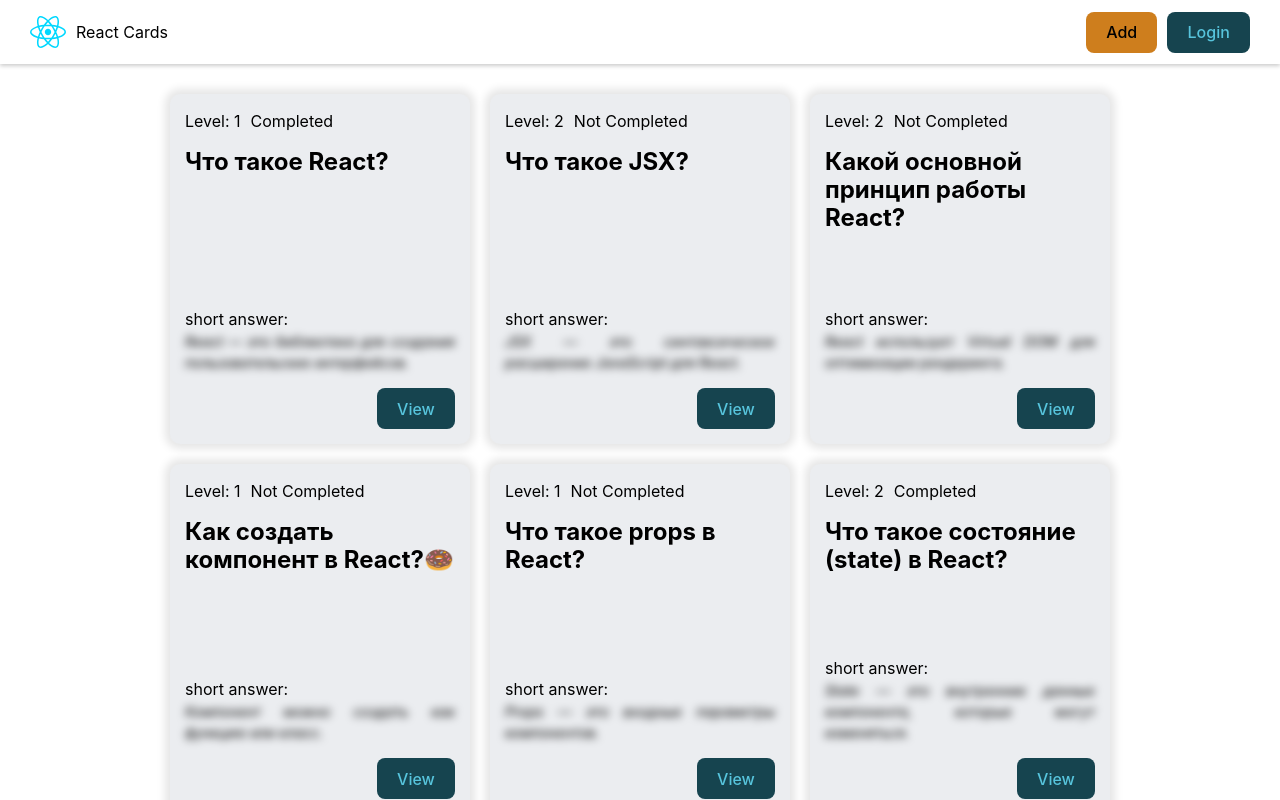
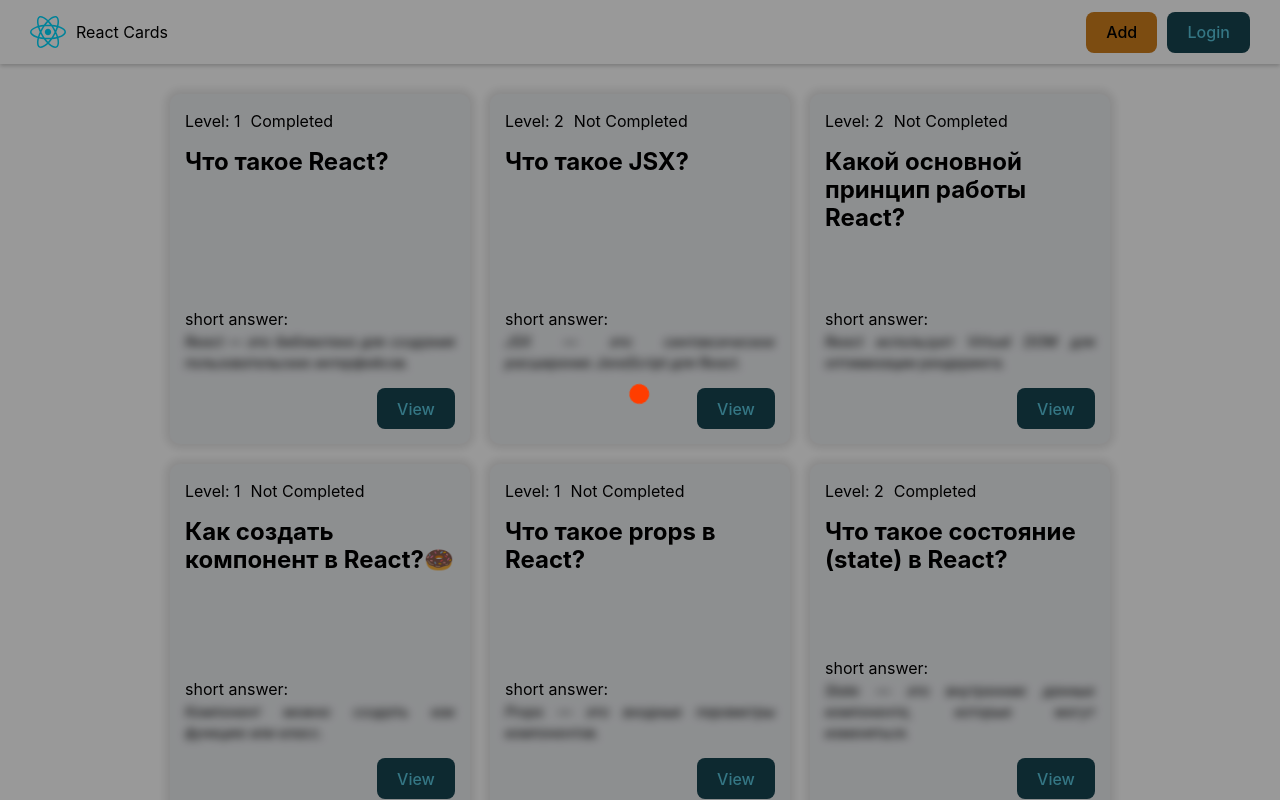
Before and after one commit to GitMitya/react-app-course, a React (Vite) app: page / in a window 1280 px wide. Built offline with nearby package versions, Linux system fonts and the light colour scheme; data requests are answered from the project's data file.

Commit message:
add Loader

```diff
--- /dev/null
+++ b/src/components/Loader/Loader.jsx
@@ -0,0 +1,9 @@
+import cls from './Loader.module.css'
+
+export const Loader = () => {
+	return (
+		<div className={cls.backdrop}>
+			<span className={cls.loader}></span>
+		</div>
+	)
+}
--- /dev/null
+++ b/src/components/Loader/Loader.module.css
@@ -0,0 +1,46 @@
+.backdrop {
+	position: fixed;
+	inset: 0;
+	background: rgba(0, 0, 0, 0.4);
+	z-index: 9999;
+	display: flex;
+	align-items: center;
+	justify-content: center;
+}
+
+.loader {
+	--color-1: #ff3d00;
+	--size: 1px;
+
+	width: calc(calc(100 * var(--size)) - calc(14 * var(--size)));
+	height: calc(50 * var(--size));
+	position: relative;
+	animation: flippx 1s infinite linear;
+}
+.loader:before {
+	content: '';
+	position: absolute;
+	inset: 0;
+	margin: auto;
+	width: calc(20 * var(--size));
+	height: calc(20 * var(--size));
+	border-radius: 50%;
+	background: var(--color-1);
+	transform-origin: calc(-14 * var(--size)) 50%;
+	animation: spin 0.5s infinite linear;
+}
+@keyframes flippx {
+	0%,
+	49% {
+		transform: scaleX(1);
+	}
+	50%,
+	100% {
+		transform: scaleX(-1);
+	}
+}
+@keyframes spin {
+	100% {
+		transform: rotate(360deg);
+	}
+}
--- /dev/null
+++ b/src/components/Loader/index.js
@@ -0,0 +1 @@
+export { Loader } from './Loader'
--- a/src/pages/HomePage/HomePage.jsx
+++ b/src/pages/HomePage/HomePage.jsx
@@ -1,4 +1,5 @@
 import { useEffect, useState } from 'react'
+import { Loader } from '../../components/Loader/Loader'
 import { QuestionCardList } from '../../components/QuestionCardList'
 import { API_URL } from '../../constants'
 
@@ -24,6 +25,7 @@
 
 	return (
 		<>
+			<Loader />
 			<QuestionCardList cards={questions} />
 		</>
 	)
```
